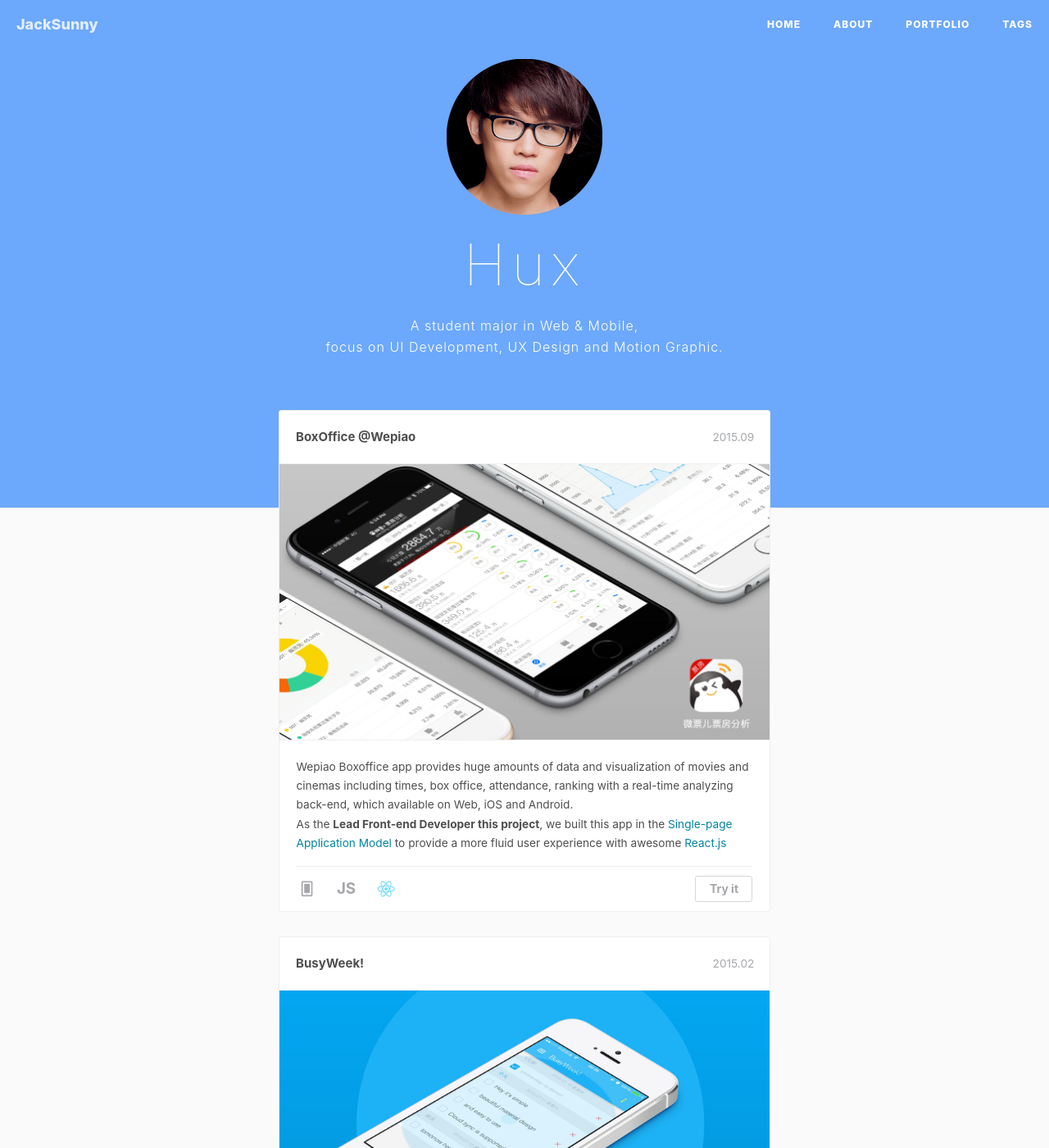
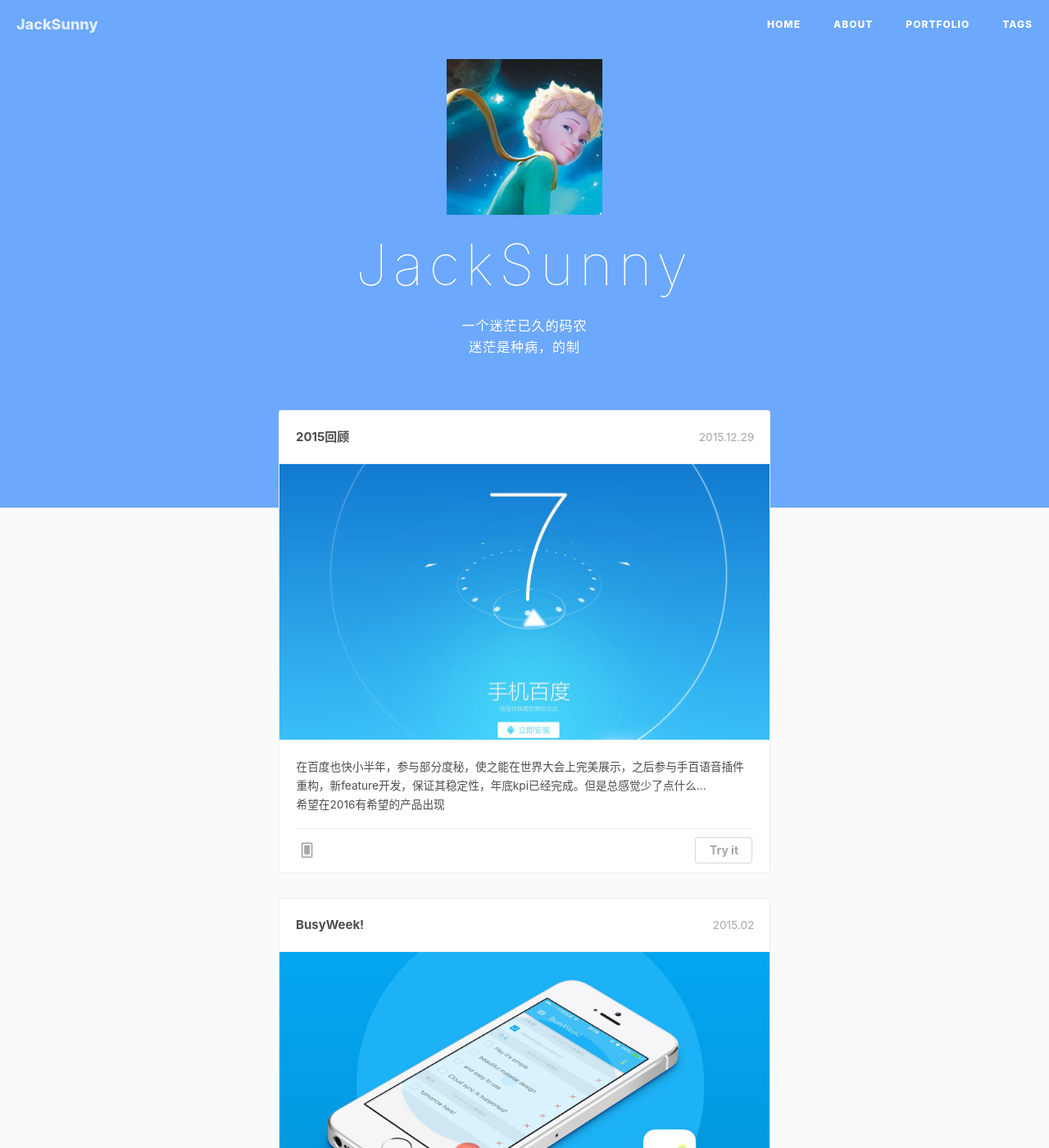
Before and after one commit to congwiny/jacksunny.github.io, a Jekyll site: the page built from portfolio/index.html, in a window 1280 px wide and 1400 px high. Shown: the whole window at 82% size. Built offline with Jekyll 4.4.1, drawn with Linux system fonts in a browser that asks for light colours; nearby versions of some CDN libraries; comment, search, counter and statistics services are not loaded.

Commit message:
修改portfolio
修改portfolio

```diff
--- a/portfolio/index.html
+++ b/portfolio/index.html
@@ -9,34 +9,34 @@ layout: default
 		<meta charset="UTF-8" />
 		<meta http-equiv="X-UA-Compatible" content="IE=edge,chrome=1">
 		<meta name="viewport" content="width=device-width, initial-scale=1.0">
-		<title>Hux - Timeline</title>
+		<title>jacksunny - Timeline</title>
 		<link rel="stylesheet" type="text/css" href="css/timeline.css" />
 		<script src="js/modernizr.custom.js"></script>
 	</head>
 	<body>
 		<div class="container" style="margin:0;padding:0;width:100%;">
 			<header>
-				<img width="190" height="190" src="images/hux_avatar.png">
-				<h1>Hux</h1>
-				<p>A student major in Web & Mobile,<br>
-					focus on UI Development, UX Design and Motion Graphic.</p>
+				<img width="190" height="190" src="images/jacksunny_avatar.png">
+				<h1>JackSunny</h1>
+				<p>一个迷茫已久的码农<br>
+					迷茫是种病，的制</p>
 			</header>
 			<div class="main">
 				<ul class="cbp_tmtimeline">
 					<li>
 						<div class="cbp_tmlabel">
-							<h2 id="boxoffice">BoxOffice @Wepiao</h2>
-							<time>2015.09</time>
-							<img src="images/work-wepiao-bo.jpg">
+							<h2 id="boxoffice">2015回顾</h2>
+							<time>2015.12.29</time>
+							<img src="images/shoubai-phone.png">
 							<ul>
 								<li>
-									Wepiao Boxoffice app provides huge amounts of data and visualization of movies and cinemas including times, box office, attendance, ranking with a real-time analyzing back-end, which available on Web, iOS and Android.<br> As the <b>Lead Front-end Developer this project</b>, we built this app in the <a href="https://en.wikipedia.org/wiki/Single-page_application">Single-page Application Model</a> to provide a more fluid user experience with awesome <a href="http://facebook.github.io/react/">React.js</a>
+                                    在百度也快小半年，参与部分度秘，使之能在世界大会上完美展示，之后参与手百语音插件重构，新feature开发，保证其稳定性，年底kpi已经完成。但是总感觉少了点什么...<br>希望在2016有希望的产品出现
 								</li>
 								<li class="skill">
 									<span class="cbp_tmicon-phone"></span>
-									<span><b>JS</b></span>
-									<span class="i-react"></span>
-									<span class="link"><a target="_blank" href="http://piaofang.wepiao.com">Try it</a></span>
+<!--									<span><b>JS</b></span>-->
+<!--									<span class="i-react"></span>-->
+									<span class="link"><a target="_blank" href="http://xbox.m.baidu.com/wuxian/?from=1006979s">Try it</a></span>
 								</li>
 							</ul>
 						</div>
```
Also changed, not shown: portfolio/images/hux_avatar.png (deleted), portfolio/images/jacksunny_avatar.png (added), portfolio/images/shoubai-phone.png (added), portfolio/images/work-wepiao-bo.jpg (deleted).
